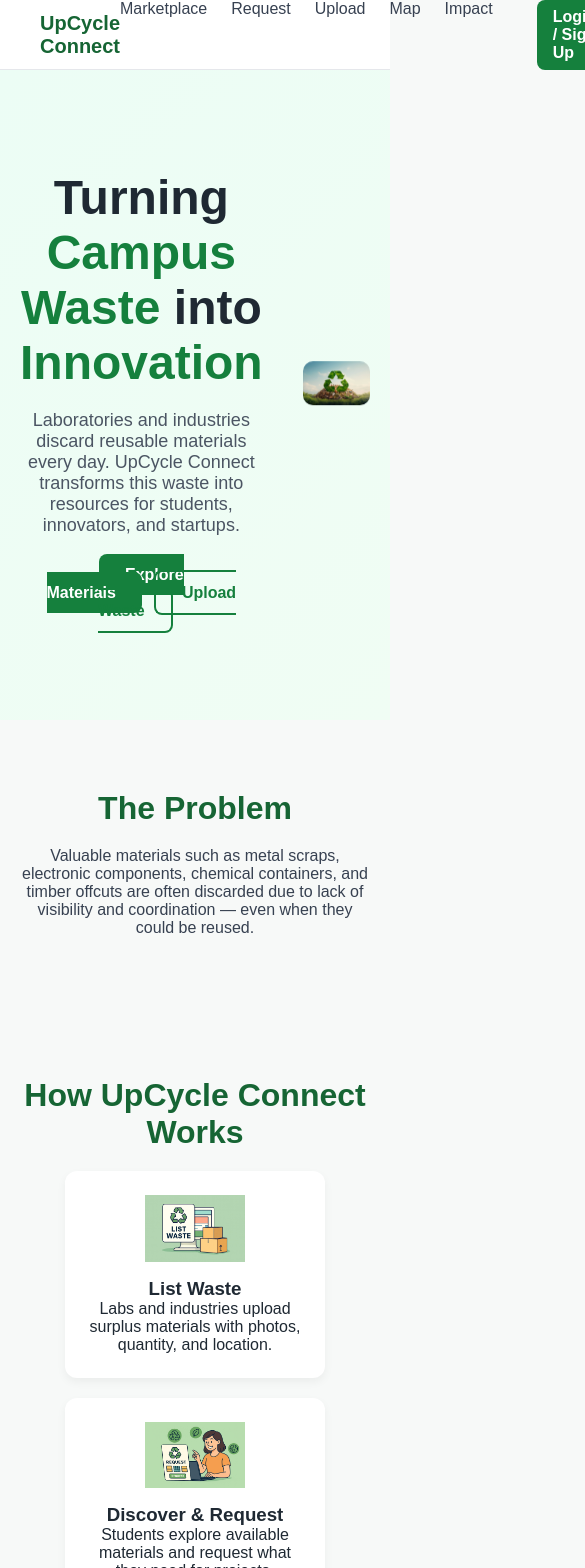
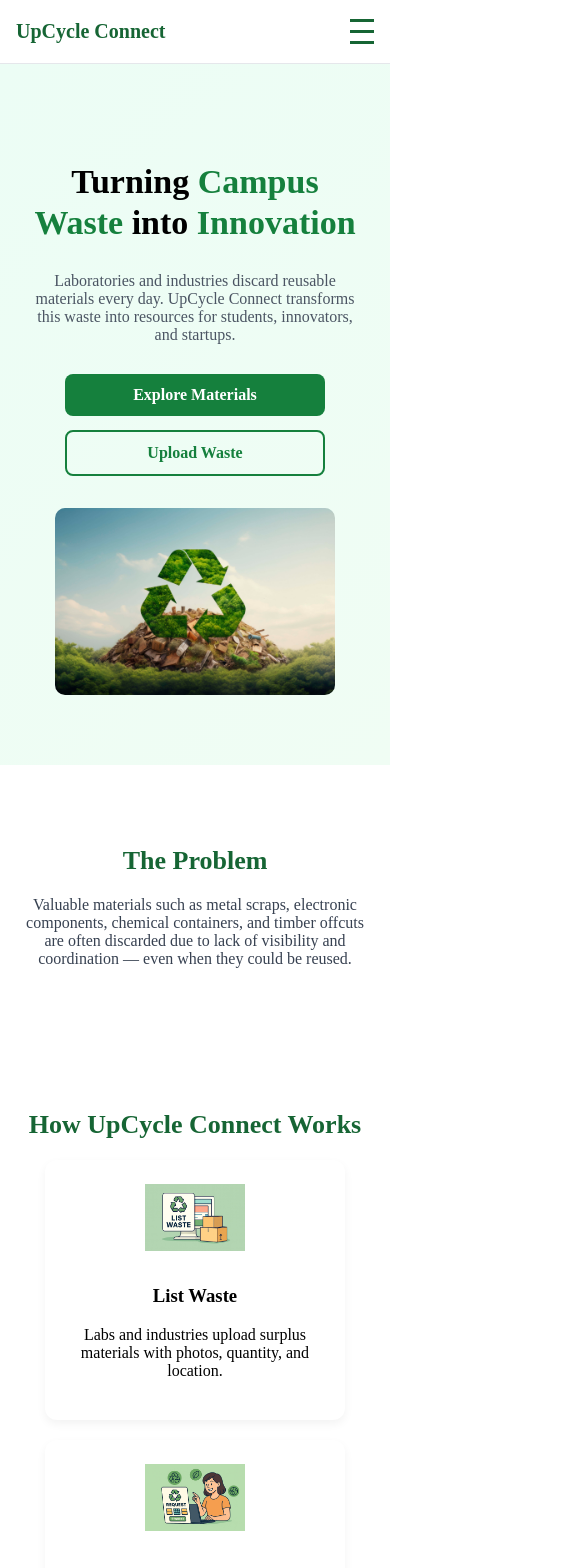
Before and after one commit to Gaurang-01/UpCycle_09, a React (Vite) app in the folder frontend/: page / in a window 390 px wide. Shown: the top 1568 px of the page, 585 px wide, since content can reach past the window. Built offline with nearby package versions, Linux system fonts and the light colour scheme.

Commit message:
optimization

```diff
--- a/frontend/src/components/Navbar/Navbar.css
+++ b/frontend/src/components/Navbar/Navbar.css
@@ -1,6 +1,12 @@
+/* RESET OVERFLOW ISSUE */
+body {
+  overflow-x: hidden;
+}
+
+/* NAVBAR */
 .navbar {
-  height: 70px;
-  padding: 0 40px;
+  height: 64px;
+  padding: 0 16px;
   display: flex;
   align-items: center;
   justify-content: space-between;
@@ -9,6 +15,7 @@
   position: sticky;
   top: 0;
   z-index: 100;
+  width: 100%;
 }
 
 /* LOGO */
@@ -19,31 +26,31 @@
   text-decoration: none;
 }
 
-/* LINKS */
+/* LINKS (DESKTOP) */
 .nav-links {
   display: flex;
+  align-items: center;
   gap: 24px;
 }
 
+/* LINK STYLE */
 .nav-link {
   text-decoration: none;
   color: #374151;
   font-weight: 500;
-  padding-bottom: 4px;
-  transition: color 0.2s ease;
 }
 
 .nav-link:hover {
   color: #15803d;
 }
 
-/* ACTIVE LINK */
 .nav-link.active {
   color: #15803d;
   border-bottom: 2px solid #15803d;
 }
+
+/* AUTH BUTTON */
 .auth-link {
-  margin-left: 20px;
   padding: 8px 16px;
   background: #15803d;
   color: white !important;
@@ -52,41 +59,49 @@
   font-weight: 600;
 }
 
-.auth-link:hover {
-  background: #166534;
-}
-/* PROFILE AREA */
-.nav-profile {
-  display: flex;
-  align-items: center;
-  margin-left: 20px;
-}
-
-/* LOGIN BUTTON */
-.login-btn {
-  padding: 8px 14px;
-  border-radius: 10px;
-  border: none;
-  background: #15803d;
-  color: white;
-  font-weight: 600;
+/* HAMBURGER */
+.hamburger {
+  display: none;
+  flex-direction: column;
   cursor: pointer;
 }
 
-.login-btn:hover {
+.hamburger span {
+  height: 3px;
+  width: 24px;
   background: #166534;
+  margin: 4px 0;
+  transition: 0.3s;
 }
 
-/* PROFILE ICON */
-.profile-icon {
-  width: 38px;
-  height: 38px;
-  border-radius: 50%;
-  background: #22c55e;
-  color: white;
-  font-weight: bold;
-  display: flex;
-  align-items: center;
-  justify-content: center;
-  cursor: pointer;
+/* MOBILE VIEW */
+@media (max-width: 768px) {
+  .hamburger {
+    display: flex;
+  }
+
+  .nav-links {
+    position: absolute;
+    top: 64px;
+    left: 0;
+    width: 100%;
+    background: white;
+    flex-direction: column;
+    align-items: center;
+    gap: 16px;
+    padding: 20px 0;
+    transform: translateY(-200%);
+    transition: transform 0.3s ease-in-out;
+    box-shadow: 0 4px 10px rgba(0,0,0,0.05);
+  }
+
+  .nav-links.active {
+    transform: translateY(0);
+  }
+
+  .nav-link,
+  .auth-link {
+    width: 90%;
+    text-align: center;
+  }
 }
--- a/frontend/src/components/Navbar/Navbar.jsx
+++ b/frontend/src/components/Navbar/Navbar.jsx
@@ -1,8 +1,9 @@
 import { NavLink } from "react-router-dom";
+import { useState } from "react";
 import "./Navbar.css";
 
 function Navbar() {
-  const user = JSON.parse(localStorage.getItem("user"));
+  const [open, setOpen] = useState(false);
 
   return (
     <nav className="navbar">
@@ -11,63 +12,27 @@ function Navbar() {
         <NavLink to="/">UpCycle Connect</NavLink>
       </div>
 
-      {/* NAV LINKS */}
-      <div className="nav-links">
-        <NavLink
-          to="/marketplace"
-          className={({ isActive }) =>
-            isActive ? "nav-link active" : "nav-link"
-          }
-        >
-          Marketplace
+      {/* HAMBURGER */}
+      <div
+        className={`hamburger ${open ? "open" : ""}`}
+        onClick={() => setOpen(!open)}
+      >
+        <span></span>
+        <span></span>
+        <span></span>
+      </div>
+
+      {/* LINKS */}
+      <div className={`nav-links ${open ? "active" : ""}`}>
+        <NavLink to="/marketplace" className="nav-link" onClick={() => setOpen(false)}>Marketplace</NavLink>
+        <NavLink to="/request" className="nav-link" onClick={() => setOpen(false)}>Request</NavLink>
+        <NavLink to="/upload" className="nav-link" onClick={() => setOpen(false)}>Upload</NavLink>
+        <NavLink to="/map" className="nav-link" onClick={() => setOpen(false)}>Map</NavLink>
+        <NavLink to="/impact" className="nav-link" onClick={() => setOpen(false)}>Impact</NavLink>
+
+        <NavLink to="/login" className="auth-link" onClick={() => setOpen(false)}>
+          Login / Sign Up
         </NavLink>
-
-        <NavLink
-          to="/request"
-          className={({ isActive }) =>
-            isActive ? "nav-link active" : "nav-link"
-          }
-        >
-          Request
-        </NavLink>
-
-        <NavLink
-          to="/upload"
-          className={({ isActive }) =>
-            isActive ? "nav-link active" : "nav-link"
-          }
-        >
-          Upload
-        </NavLink>
-
-        <NavLink
-          to="/map"
-          className={({ isActive }) =>
-            isActive ? "nav-link active" : "nav-link"
-          }
-        >
-          Map
-        </NavLink>
-
-        <NavLink
-          to="/impact"
-          className={({ isActive }) =>
-            isActive ? "nav-link active" : "nav-link"
-          }
-        >
-          Impact
-        </NavLink>
-
-        {/* AUTH / PROFILE (POSITION UNCHANGED) */}
-        {user ? (
-          <NavLink to="/profile" className="auth-link">
-            {user.name ? user.name.split(" ")[0] : "Profile"}
-          </NavLink>
-        ) : (
-          <NavLink to="/auth" className="auth-link">
-            Login / Sign Up
-          </NavLink>
-        )}
       </div>
     </nav>
   );
--- a/frontend/src/index.css
+++ b/frontend/src/index.css
@@ -1,11 +1,23 @@
 * {
+  box-sizing: border-box;
+}
+
+html,
+body,
+#root {
   margin: 0;
   padding: 0;
+  width: 100%;
+  max-width: 100%;
+  overflow-x: hidden;
+}
+* {
   box-sizing: border-box;
-  font-family: Arial, Helvetica, sans-serif;
 }
 
-body {
-  background-color: #f7f9f8;
-  color: #1f2933;
+html, body {
+  width: 100%;
+  overflow-x: hidden;
+  margin: 0;
+  padding: 0;
 }
--- a/frontend/src/pages/Landing/Landing.css
+++ b/frontend/src/pages/Landing/Landing.css
@@ -203,3 +203,186 @@ section h2 {
     transform: translateY(0);
   }
 }
+/* ========================= */
+/* 📱 MOBILE RESPONSIVENESS */
+/* ========================= */
+
+@media (max-width: 768px) {
+
+  /* HERO FIX */
+  .hero {
+    padding: 70px 16px;
+  }
+
+  .hero-content {
+    flex-direction: column;
+    text-align: center;
+    gap: 32px;
+  }
+
+  .hero-text h1 {
+    font-size: 34px;
+    line-height: 1.2;
+  }
+
+  .hero-text p {
+    font-size: 16px;
+    max-width: 100%;
+  }
+
+  .hero-actions {
+    display: flex;
+    justify-content: center;
+    flex-wrap: wrap;
+    gap: 14px;
+  }
+
+  .primary-btn,
+  .secondary-btn {
+    margin-right: 0;
+    width: 100%;
+    max-width: 260px;
+  }
+
+  /* HERO IMAGE */
+  .hero-image img {
+    max-width: 280px;
+    animation: none;
+  }
+
+  /* SECTIONS */
+  section {
+    padding: 60px 16px;
+  }
+
+  section h2 {
+    font-size: 26px;
+  }
+
+  /* HOW IT WORKS */
+  .steps {
+    flex-direction: column;
+    align-items: center;
+  }
+
+  .step-card {
+    width: 100%;
+    max-width: 300px;
+  }
+
+  /* AUDIENCE */
+  .audience-grid {
+    flex-direction: column;
+    align-items: center;
+  }
+
+  .audience-card {
+    width: 100%;
+    max-width: 300px;
+  }
+
+  /* IMPACT */
+  .impact-cards {
+    flex-direction: column;
+    align-items: center;
+  }
+
+  .impact-card {
+    width: 100%;
+    max-width: 280px;
+  }
+
+  .impact-card img {
+    width: 120px;
+  }
+
+  /* FINAL CTA */
+  .final-cta {
+    padding: 70px 16px;
+  }
+}
+/* =============================== */
+/* 📱 MOBILE CENTER ALIGN FIX */
+/* =============================== */
+
+@media (max-width: 768px) {
+
+  /* Center ALL section content */
+  section {
+    display: flex;
+    flex-direction: column;
+    align-items: center;
+  }
+
+  /* Hero text center */
+  .hero-text {
+    text-align: center;
+    align-items: center;
+  }
+
+  /* Paragraphs center */
+  .hero-text p,
+  .problem p {
+    margin-left: auto;
+    margin-right: auto;
+    text-align: center;
+  }
+
+  /* Headings center */
+  h1, h2, h3 {
+    text-align: center;
+  }
+
+  /* Buttons center */
+  .hero-actions {
+    justify-content: center;
+    align-items: center;
+  }
+
+  /* Fix cards alignment */
+  .steps,
+  .audience-grid,
+  .impact-cards {
+    align-items: center;
+  }
+
+  /* Cards fully centered */
+  .step-card,
+  .audience-card,
+  .impact-card {
+    margin-left: auto;
+    margin-right: auto;
+  }
+
+  /* Image center */
+  .hero-image {
+    display: flex;
+    justify-content: center;
+  }
+}
+/* Global content centering */
+.hero-content,
+.problem,
+.how-it-works,
+.audience,
+.impact-highlight,
+.final-cta {
+  max-width: 1200px;
+  margin-left: auto;
+  margin-right: auto;
+}
+@media (max-width: 768px) {
+  body {
+    overflow-x: hidden;
+  }
+
+  section {
+    width: 100%;
+    max-width: 100%;
+  }
+
+  .hero-content {
+    padding-left: 16px;
+    padding-right: 16px;
+  }
+}
--- a/frontend/src/pages/Landing/Landing.jsx
+++ b/frontend/src/pages/Landing/Landing.jsx
@@ -1,27 +1,65 @@
 import Navbar from "../../components/Navbar/Navbar";
 import "./Landing.css";
-import recycle from "../../assets/recycle-logo.jpg"
-import innovation from "../../assets/kid-innovation.jpeg"
+
+// Assets
+import recycle from "../../assets/recycle-logo.jpg";
+import innovation from "../../assets/kid-innovation.jpeg";
 import listWasteImg from "../../assets/list.jpeg";
 import CO2 from "../../assets/CarbonFootprint.jpg";
 import trackimpact from "../../assets/track impact.jpeg";
 import recycleworker from "../../assets/recycling_worker.jpeg";
 import Request from "../../assets/request.jpeg";
 
+function Landing() {
+  const steps = [
+    {
+      img: listWasteImg,
+      title: "List Waste",
+      desc:
+        "Labs and industries upload surplus materials with photos, quantity, and location.",
+    },
+    {
+      img: Request,
+      title: "Discover & Request",
+      desc:
+        "Students explore available materials and request what they need for projects.",
+    },
+    {
+      img: trackimpact,
+      title: "Track Impact",
+      desc:
+        "Every exchange updates live sustainability and impact metrics.",
+    },
+  ];
 
-function Landing() {
+  const impacts = [
+    {
+      img: recycleworker,
+      title: "Waste Reduction",
+      desc: "Materials diverted from landfills.",
+    },
+    {
+      img: CO2,
+      title: "Lower Carbon Footprint",
+      desc: "Reduced emissions through reuse.",
+    },
+    {
+      img: innovation,
+      title: "Innovation Enablement",
+      desc: "Lower barriers for student innovation.",
+    },
+  ];
 
   return (
     <>
       <Navbar />
 
-      {/* HERO SECTION */}
+      {/* HERO */}
       <section className="hero">
         <div className="hero-content">
           <div className="hero-text">
             <h1>
-              Turning <span>Campus Waste</span> into{" "}
-              <span>Innovation</span>
+              Turning <span>Campus Waste</span> into <span>Innovation</span>
             </h1>
 
             <p>
@@ -40,11 +78,11 @@ function Landing() {
             </div>
           </div>
 
-          {/* HERO IMAGE */}
           <div className="hero-image">
             <img
               src={recycle}
               alt="Sustainable Innovation"
+              loading="lazy"
             />
           </div>
         </div>
@@ -66,41 +104,13 @@ function Landing() {
         <h2>How UpCycle Connect Works</h2>
 
         <div className="steps">
-          <div className="step-card">
-            <img
-              src={listWasteImg}
-              alt="Upload"
-            />
-            <h3>List Waste</h3>
-            <p>
-              Labs and industries upload surplus materials with photos,
-              quantity, and location.
-            </p>
-          </div>
-
-          <div className="step-card">
-            <img
-              src={Request}
-              alt="Discover"
-            />
-            <h3>Discover & Request</h3>
-            <p>
-              Students explore available materials and request what they
-              need for projects.
-            </p>
-          </div>
-
-          <div className="step-card">
-            <img
-              src={trackimpact}
-              alt="Impact"
-            />
-            <h3>Track Impact</h3>
-            <p>
-              Every exchange updates live sustainability and impact
-              metrics.
-            </p>
-          </div>
+          {steps.map((step, index) => (
+            <div className="step-card" key={index}>
+              <img src={step.img} alt={step.title} loading="lazy" />
+              <h3>{step.title}</h3>
+              <p>{step.desc}</p>
+            </div>
+          ))}
         </div>
       </section>
 
@@ -127,9 +137,7 @@ function Landing() {
 
           <div className="audience-card">
             <h3>Startups & Recyclers</h3>
-            <p>
-              Discover reusable resources and lower sourcing costs.
-            </p>
+            <p>Discover reusable resources and lower sourcing costs.</p>
           </div>
         </div>
       </section>
@@ -139,36 +147,17 @@ function Landing() {
         <h2>Why It Matters</h2>
 
         <div className="impact-cards">
-          <div className="impact-card">
-            <img
-              src={recycleworker}
-              alt="Recycle"
-            />
-            <h3>Waste Reduction</h3>
-            <p>Materials diverted from landfills.</p>
-          </div>
-
-          <div className="impact-card">
-            <img
-              src={CO2}
-              alt="CO2"
-            />
-            <h3>Lower Carbon Footprint</h3>
-            <p>Reduced emissions through reuse.</p>
-          </div>
-
-          <div className="impact-card">
-            <img
-              src={innovation}
-              alt="Innovation"
-            />
-            <h3>Innovation Enablement</h3>
-            <p>Lower barriers for student innovation.</p>
-          </div>
+          {impacts.map((item, index) => (
+            <div className="impact-card" key={index}>
+              <img src={item.img} alt={item.title} loading="lazy" />
+              <h3>{item.title}</h3>
+              <p>{item.desc}</p>
+            </div>
+          ))}
         </div>
       </section>
 
-      {/* FINAL CTA */}
+      {/* CTA */}
       <section className="final-cta">
         <h2>Start Reusing. Start Building.</h2>
         <a href="/marketplace" className="primary-btn">
```
Also changed, not shown: 1 other file (tests, documents, lock files or other folders).
